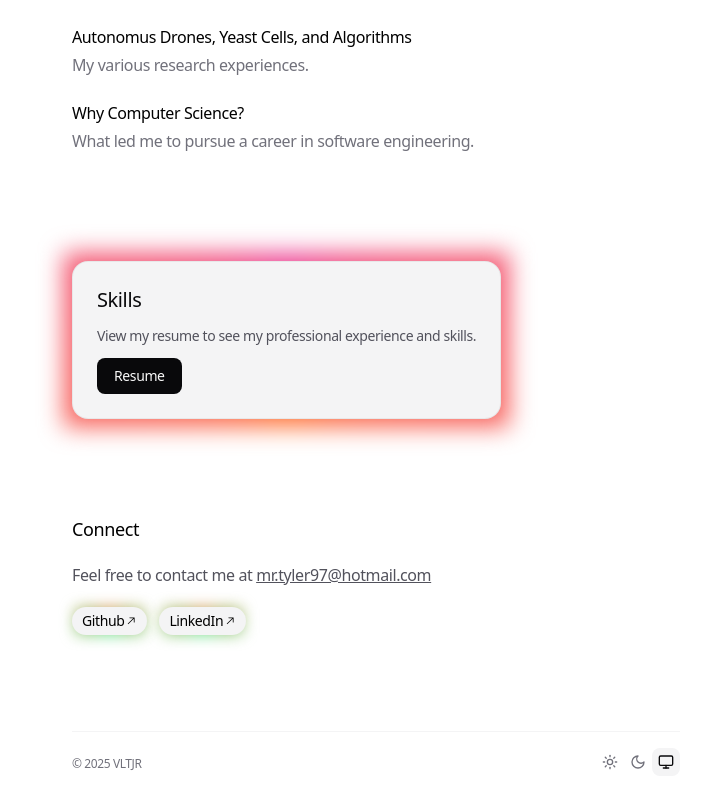
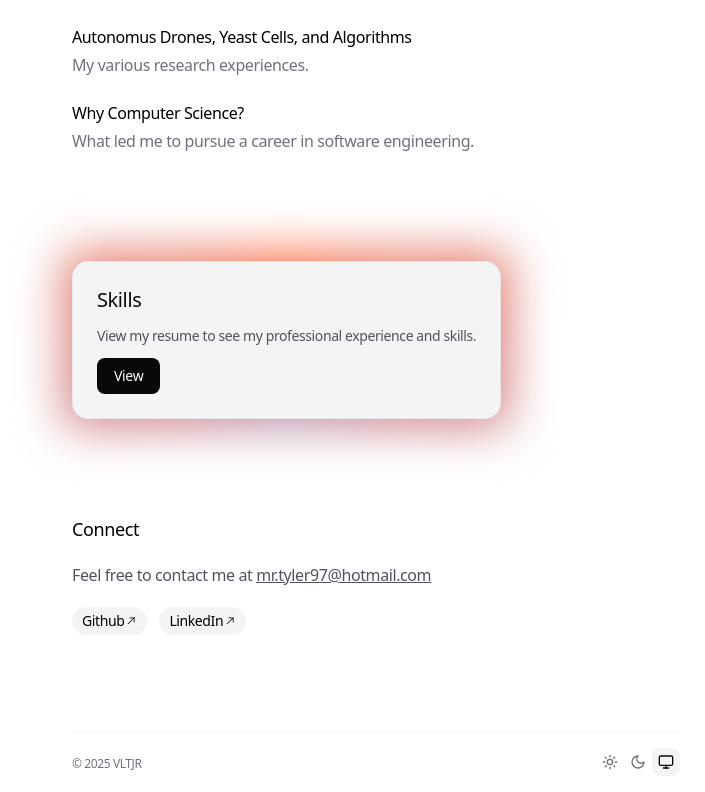
Before and after one commit to MrTyler97/my-portfolio-v2, a Next.js app in the folder nim/: page / in a window 1280 px wide. Shown: the part 1177-1969 px from the top of the page, without its empty margins (264-969 px from the left). Built offline with nearby package versions, Linux system fonts and the light colour scheme.

Commit message:
Small UI Changes

```diff
--- a/nim/app/page.tsx
+++ b/nim/app/page.tsx
@@ -352,14 +352,14 @@ export default function Personal() {
             <GlowEffect
               colors={['#0894FF', '#C959DD', '#FF2E54', '#FF9004']}
               mode="colorShift"
-              blur="medium"
-              duration={4}
+              blur="strongest"
+              duration={5}
             />
           </div>
           <div className="relative flex flex-col items-start space-y-3 rounded-2xl border border-zinc-300/40 bg-zinc-100 p-6 dark:border-zinc-700/40 dark:bg-zinc-900">
             <div className="flex items-center space-x-3">
               <TextLoop className="text-xl font-medium text-zinc-950 dark:text-zinc-50">
-                <span>Impacts @ Honeywell</span>
+                <span>Impact @ Honeywell</span>
                 <span>National Society of Black Engineers</span>
                 <span>Skills</span>
               </TextLoop>
@@ -373,10 +373,10 @@ export default function Personal() {
                 type="button"
                 aria-label="View Resume"
                 onClick={() => {
-                  window.open('/Res.pdf', '_blank')
+                  window.open('/Victor_T_Resume.pdf', '_blank')
                 }}
               >
-                <TextMorph>Resume</TextMorph>
+                <TextMorph>View</TextMorph>
               </button>
             </div>
           </div>
@@ -397,13 +397,6 @@ export default function Personal() {
         <div className="flex items-center justify-start space-x-3">
           {SOCIAL_LINKS.map((link) => (
             <div key={link.label} className="relative">
-              <GlowEffect
-                colors={['#FF5733', '#33FF57', '#3357FF', '#F1C40F']}
-                mode="colorShift"
-                blur="soft"
-                duration={3}
-                scale={0.9}
-              />
               <div className="relative">
                 <MagneticSocialLink link={link.link}>
                   {link.label}
```
Also changed, not shown: 1 other file (tests, documents, lock files or other folders).
